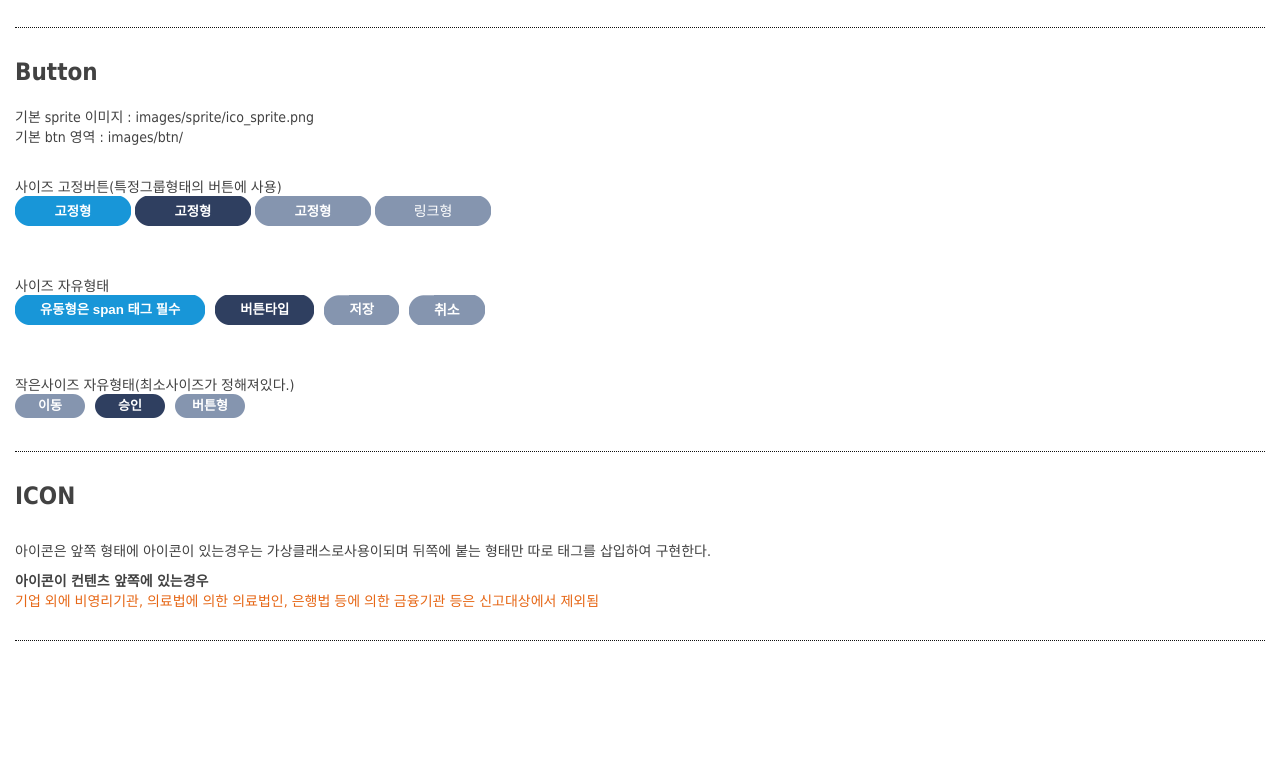
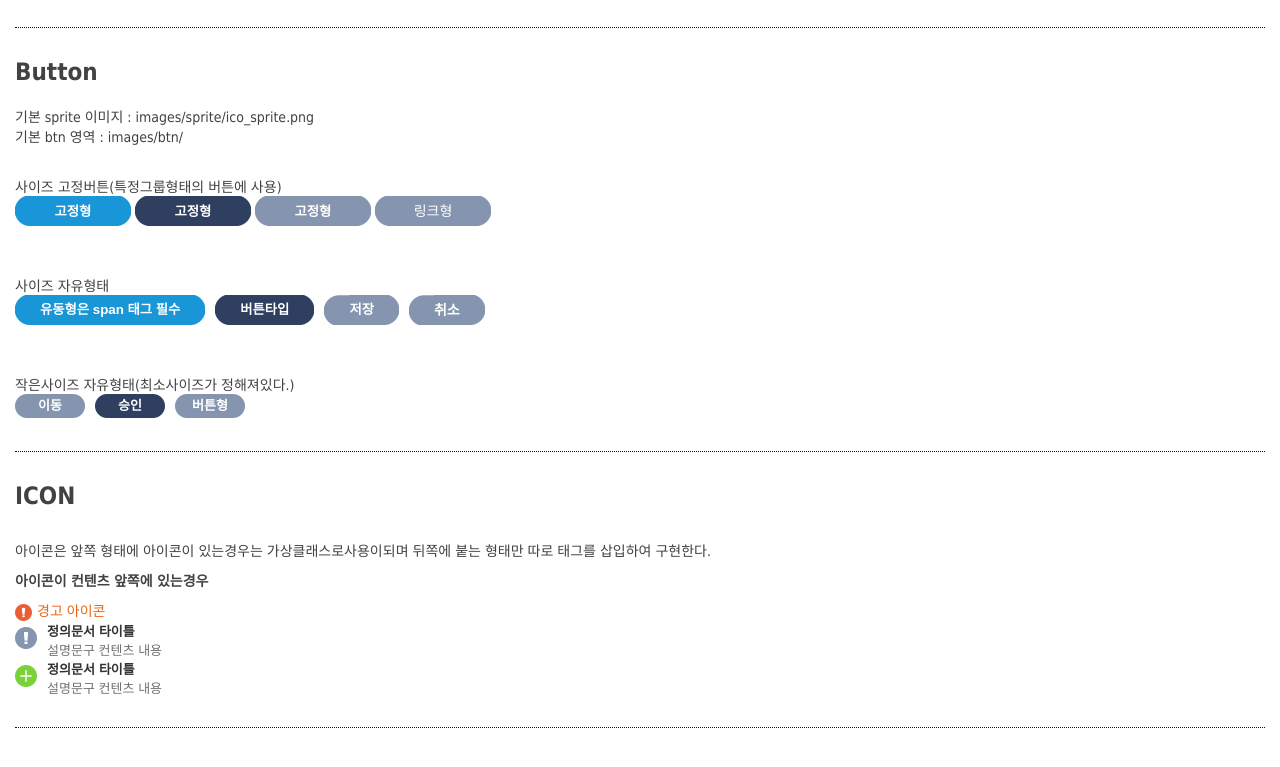
Before and after one commit to mateyCompany/koita, a plain HTML site: page @guide/@guide_style.html in a window 1280 px wide. Shown: the part 772-1539 px from the top of the page. Before the commit the page ends 1458 px from the top, so only its background shows below. Drawn offline with Linux system fonts and the light colour scheme; a web font is replaced by a local one.

Commit message:
스타일 가이드 수정

```diff
--- a/@guide/@guide_style.html
+++ b/@guide/@guide_style.html
@@ -79,8 +79,17 @@ var gVar, lVar, lsVar;
 	<section>
 		<h1 class="guide">ICON</h1>
 		<p style="margin-top:30px;">아이콘은 앞쪽 형태에 아이콘이 있는경우는 가상클래스로사용이되며 뒤쪽에 붙는 형태만 따로 태그를 삽입하여 구현한다.</p>
-		<p style="margin-top:10px"><strong>아이콘이 컨텐츠 앞쪽에 있는경우</strong></p>
-		<p class="cRed">기업 외에 비영리기관, 의료법에 의한 의료법인, 은행법 등에 의한 금융기관 등은 신고대상에서 제외됨</p>
+		<p style="margin-top:10px;margin-bottom:10px"><strong>아이콘이 컨텐츠 앞쪽에 있는경우</strong></p>
+		<p class="cRed icoRedWaring">경고 아이콘</p>
+		<dl class="caution">
+			<dt>정의문서 타이틀</dt>
+			<dd>설명문구 컨텐츠 내용</dd>
+		</dl>
+		<dl class="caution plus">
+			<dt>정의문서 타이틀</dt>
+			<dd>설명문구 컨텐츠 내용</dd>
+		</dl>
+
 	</section>
 
 </div>
--- a/css/common.css
+++ b/css/common.css
@@ -30,7 +30,12 @@ a.btn span {margin-top:0}
 a.btnSmall.fluidGray span {margin-top:0;}
 
 /* 아이콘 */
-.icoRedWaing:before {content:'';display:inline-block;}
+.icoRedWaring:before {content:'';display:inline-block;width:17px;height:17px;background:url('../images/sprite/ico_sprite.png') no-repeat -350px -250px;margin-right:5px;vertical-align: middle;}
+.caution {overflow:hidden;font-size:13px;}
+.caution:before {content:'';display:inline-block;width:22px;height:22px;background:url('../images/sprite/ico_sprite.png') no-repeat -310px -160px;margin-right:10px;float:left;position:relative;top:6px;}
+.caution dt {color:#323232;font-weight:800}
+.caution dd {color:#717171;}
+.caution.plus:before {background-position:-100px -220px}
 
 
 /* 컬러셋 */
```
